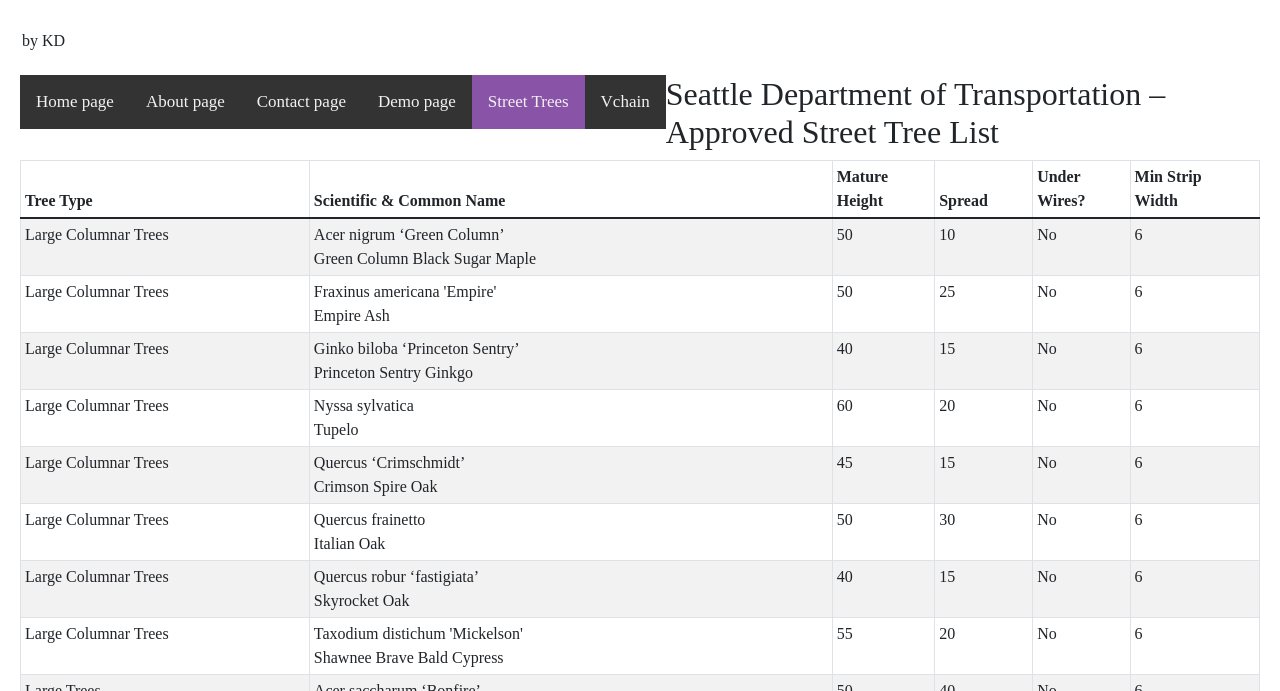
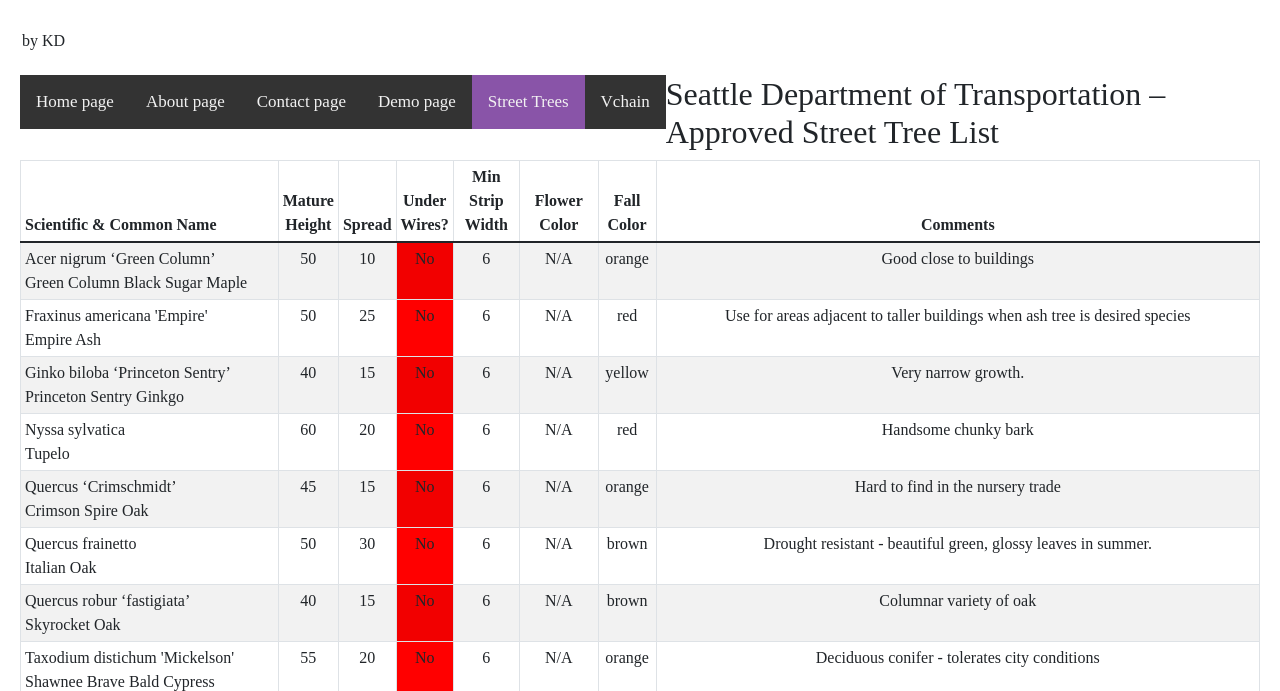
Before and after one commit to astrokd/myBlog, a Gatsby site: page /sdotstreettrees in a window 1280 px wide. Shown: the part 109-800 px from the top of the page. Built offline with nearby package versions, Linux system fonts and the light colour scheme; Gatsby itself is replaced by a stand-in of ours.

Commit message:
added more Table columns, colored underwires, added styles to table

```diff
--- a/src/pages/sdotstreettrees.js
+++ b/src/pages/sdotstreettrees.js
@@ -3,6 +3,8 @@
 import 'bootstrap/dist/css/bootstrap.min.css'
 import JSONData from "../data/sdotstreettrees.json"
 import Layout from '../components/layout'
+
+import { treeName, treeComment } from './sdotst.module.css'
 
 // markup
 const StreetTrees = () => {
@@ -14,23 +16,27 @@
                 <Table striped bordered hover size="sm">
                     <thead>
                         <tr>
-                            <th>Tree Type</th>
-                            <th>Scientific & Common Name</th>
+                            <th className={treeName}>Scientific & Common Name</th>
                             <th>Mature<br /> Height</th>
                             <th>Spread</th>
                             <th>Under<br />Wires?</th>
                             <th>Min Strip<br />Width</th>
+                            <th>Flower<br />Color</th>
+                            <th>Fall<br />Color</th>
+                            <th>Comments</th>
                         </tr>
                     </thead>
                     <tbody>
                         {JSONData.map(data => (
                             <tr key={data.ScientificName}>
-                                <td>{data.TreeType}</td>
-                                <td>{data.ScientificName} <br />{data.CommonName}</td>
+                                <td className={treeName}>{data.ScientificName} <br />{data.CommonName}</td>
                                 <td>{data.MatureHeight}</td>
                                 <td>{data.Spread}</td>
-                                <td>{data.UnderWires}</td>
+                                <td style={(data.UnderWires === "No") ? {backgroundColor:'#FF0000'} : {backgroundColor:'#00FF00'} }>{data.UnderWires}</td>
                                 <td>{data.MinStripWidth}</td>
+                                <td>{data.FlowerColor}</td>
+                                <td>{data.FallColor}</td>
+                                <td className={treeComment}>{data.Comments}</td>
                             </tr>
                         ))}
                     </tbody>
```
